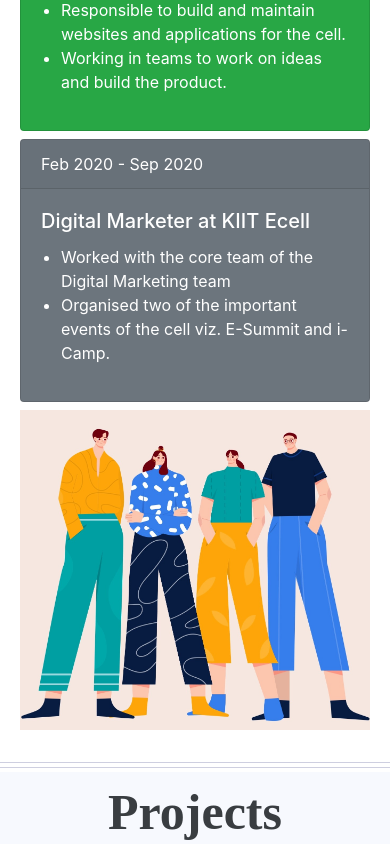
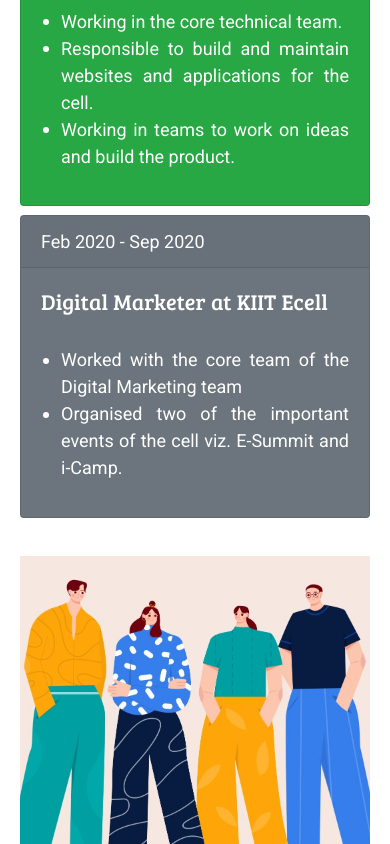
Before and after one commit to ac-ayan/ac-ayan.github.io, a React (Create React App) app: page / in a window 390 px wide. Shown: the part 2560-3404 px from the top of the page. Built offline with nearby package versions, Linux system fonts and the light colour scheme; no server answers; a web font is replaced by a local one.

Commit message:
Adjusting resolution of assets of about section and experience section

```diff
--- a/src/components/Experience.js
+++ b/src/components/Experience.js
@@ -12,8 +12,10 @@ function Experience() {
       }, []);
   return (
     <div className="experience-section">
+    <h2>Experience</h2>
+    <div className="exp-list">
       <div className="text">
-        <h2>Experience</h2>
+        {/* <h2>Experience</h2> */}
         <div className="exp-cards">
         {expdata.map((item, idx) => {
           return (
@@ -27,8 +29,8 @@ function Experience() {
             >
               <Card.Header>{item.header}</Card.Header>
               <Card.Body>
-                <Card.Title>{item.title}</Card.Title>
-                <Card.Text>
+                <Card.Title className="exp-card-title">{item.title}</Card.Title>
+                <Card.Text className="exp-card-text">
                 <ul>
                   {item.text.map((listitem)=>{
                       return (
@@ -46,6 +48,7 @@ function Experience() {
       <div className="team-lottie">
         <img src={team} alt="team" />
       </div>
+      </div>
     </div>
   );
 }
--- a/src/css/about.css
+++ b/src/css/about.css
@@ -72,6 +72,10 @@
   .about-section {
     grid-template-columns: auto;
   }
+  .about-section .image-section{
+    width: inherit !important;
+    height: 500px !important;
+  }
 }
 @media (max-width: 965px) {
   .about-section {
--- a/src/css/experience.css
+++ b/src/css/experience.css
@@ -1,5 +1,7 @@
 .experience-section {
   padding: 30px 200px;
+}
+.experience-section .exp-list{
   display: grid;
   grid-template-columns: auto auto;
   justify-content: space-between;
@@ -10,16 +12,35 @@
   color: #393d41;
   font-size: 50px;
 }
-.experience-section .team-lottie img {
+.experience-section .exp-list .team-lottie{
+  display: flex;
+  justify-content: center;
+}
+.experience-section .exp-list .team-lottie img {
+  margin-top: 30px;
   width: 400px;
+  object-fit: cover;
 }
 .experience-section .exp-cards {
+  font-family: "Roboto", sans-serif;
   margin-top: 30px;
   display: grid;
+  font-size: 18px;
+  text-align: justify;
   grid-template-columns: auto auto;
+}
+.experience-section .exp-cards .color-card .exp-card-title{
+  font-family: "Bree Serif", serif;
+  word-spacing: 1px !important;
+  font-size: 22px;
+}
+.experience-section .exp-cards .color-card .exp-card-text{
+  padding-top: 20px;
 }
 .experience-section .exp-cards .color-card {
   margin-right: 20px;
+  width: auto !important;
+  height: 400px !important;
 }
 .experience-section .exp-cards .card-text {
   padding-left: 20px;
@@ -28,9 +49,9 @@
   .experience-section .team-lottie {
     margin: auto 0 5%;
   }
-  .experience-section .team-lottie img {
+  .experience-section .exp-list .team-lottie img {
     /* min-height: 258px !important; */
-    width: 100%;
+    height: 400px !important;
   }
 }
 @media (max-width: 1341px) {
@@ -43,8 +64,13 @@
   .experience-section .team-lottie img {
     /* min-width: 283.3px !important; */
   }
+  .experience-section .exp-cards{
+    display: grid;
+    grid-template-columns: auto;
+  }
   .experience-section .exp-cards .color-card {
-    width: 290px !important;
+    width: auto !important;
+    height: auto !important;
   }
 }
 @media (max-width: 1200px) {
@@ -57,28 +83,44 @@
     justify-content: center;
     grid-template-columns: auto;
   }
+  .experience-section .exp-list .exp-cards{
+    grid-template-columns: auto auto;
+  }
   .experience-section .exp-cards {
     justify-content: space-between;
   }
   .experience-section .exp-cards .color-card {
     margin: 0px;
     width: auto !important;
+    height: 400px !important;
   }
   .experience-section .team-lottie {
     display: flex;
     justify-content: center;
   }
 }
+@media (max-width: 955px) {
+  .experience-section .exp-list{
+    grid-template-columns: auto !important;
+  }
+  .experience-section .exp-cards{
+    grid-template-columns: auto auto !important;
+  }
+}
 @media (max-width: 596px) {
   .experience-section .exp-cards {
-    grid-template-columns: auto;
+    grid-template-columns: auto !important;
   }
   .experience-section .exp-cards .color-card {
-    width: auto !important;
+    width: 380 !important;
     height: auto !important;
   }
   .experience-section .team-lottie img {
     width: 100%;
+  }
+  .experience-section .team-lottie img{
+    width: 100% !important;
+    height: auto !important;
   }
 }
 
```
